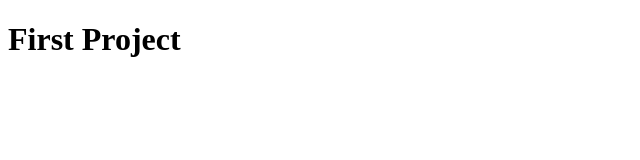
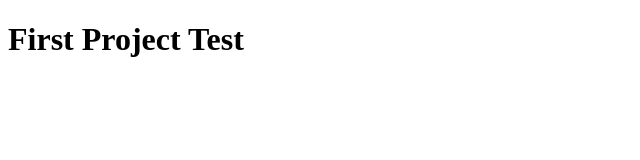
Before and after one commit to grigoriy-stasiv/my-first-project, a plain HTML site: page index.html in a window 1280 px wide. Shown: the full height of the page, 0-640 px from the left. Drawn offline with Linux system fonts and the light colour scheme.

Commit message:
add index file

```diff
--- a/index.html
+++ b/index.html
@@ -6,6 +6,6 @@
     <title>Document</title>
   </head>
   <body>
-    <h1>First Project</h1>
+    <h1>First Project Test</h1>
   </body>
 </html>
```
